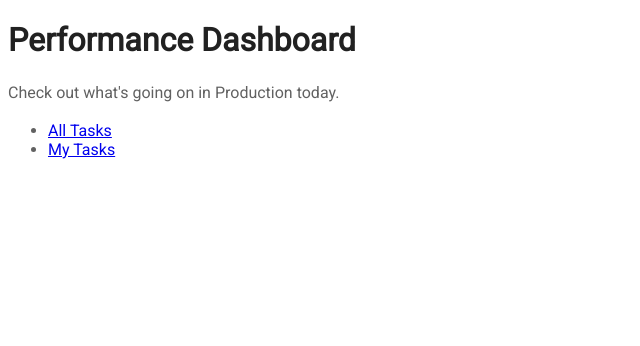
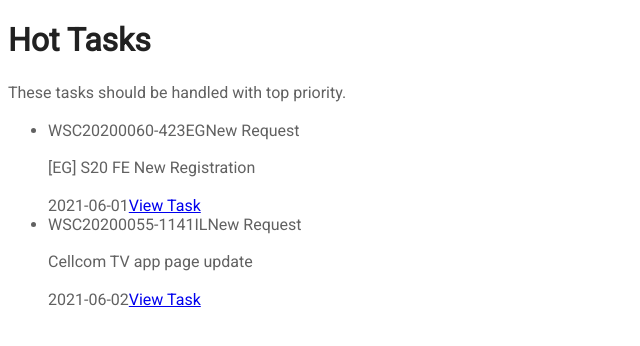
Before and after one commit to robdecipher/joffrey-ui, a Next.js app: page / in a window 1280 px wide. Shown: the top 346 px of the page, without its empty margins (0-640 px from the left). Built offline with nearby package versions, Linux system fonts and the light colour scheme.

Commit message:
HotListTasks component added to / route

```diff
--- /dev/null
+++ b/components/tasks/task-item.js
@@ -0,0 +1,23 @@
+import Link from 'next/link';
+
+function TaskItem(props) {
+
+    const { id, site, status, summary, duedate } = props;
+    const viewTaskLink = `/tasks/${id}`;
+
+    return(
+        <li>
+            <div>
+                <span>{id}</span>
+                <span>{site}</span>
+                <span>{status}</span>
+                <p>{summary}</p>
+                <span>{duedate}</span>
+                <Link href={viewTaskLink}>View Task</Link>
+            </div>
+        </li>
+    );
+
+}
+
+export default TaskItem;
--- /dev/null
+++ b/components/tasks/task-list.js
@@ -0,0 +1,17 @@
+import TaskItem from './task-item';
+
+function TaskList(props) {
+
+    const { items } = props;
+
+    return(
+        <div>
+            <ul>
+                {items.map((task => <TaskItem key={task.id} id={task.id} site={task.site} status={task.status} summary={task.summary} duedate={task.duedate} />))}
+            </ul>
+        </div>
+    );
+
+}
+
+export default TaskList;
--- /dev/null
+++ b/dummy-data.js
@@ -0,0 +1,65 @@
+const DUMMY_TASKS = [
+    {
+        id: 'WSC20200060-423',
+        summary: '[EG] S20 FE New Registration',
+        site: 'EG',
+        duedate: '2021-06-01',
+        status: 'New Request',
+        isHotList: true,
+    },
+    {
+        id: 'WSC20200055-1141',
+        summary: 'Cellcom TV app page update',
+        site: 'IL',
+        duedate: '2021-06-02',
+        status: 'New Request',
+        isHotList: true,
+    },
+    {
+        id: 'WSC20200008-1128',
+        summary: 'PCD DA - CHANGE Cyber Day',
+        site: 'CL',
+        duedate: '2021-06-01',
+        status: 'Review Contents',
+        isHotList: false,
+    },
+    {
+        id: 'WSC20200062-1616',
+        summary: '[ZA] Samsung Care+ Page Updates | A Series Updates',
+        site: 'ZA',
+        duedate: '2021-06-01',
+        status: 'AEM WORKFLOW IN PROGRESS',
+        isHotList: false,
+    },
+    {
+        id: 'WSC20200026-2239',
+        summary: 'SEAS [CH & CH_FR] Eco Homepage Curation: S.com Explore : Reimagine a better planet [Jun 4th (07:00) - Jun 6th (06:59)]',
+        site: 'CH',
+        duedate: '2021-06-04',
+        status: 'Review Contents',
+        isHotList: false,
+    },
+  ];
+
+  export function getHotListTasks() {
+    return DUMMY_TASKS.filter((task) => task.isHotList);
+  }
+
+  export function getAllTasks() {
+    return DUMMY_TASKS;
+  }
+
+  export function getFilteredTasks(statusFilter) {
+    const status = statusFilter;
+
+    let filteredTasks = DUMMY_TASKS.filter((task) => {
+      const taskStatus = task.status;
+      return taskStatus === status;
+    });
+
+    return filteredTasks;
+  }
+
+  export function getTaskById(id) {
+    return DUMMY_TASKS.find((task) => task.id === id);
+  }
--- a/pages/index.js
+++ b/pages/index.js
@@ -1,24 +1,18 @@
-import Link from 'next/link';
+import { getHotListTasks } from '../dummy-data';
+import TaskList from '../components/tasks/task-list';
 
-function Dashboard() {
+function HotList() {
 
-
+    const hotListTasks = getHotListTasks();
 
     return(
         <div>
-            <h1>Performance Dashboard</h1>
-            <p>Check out what's going on in Production today.</p>
-            <ul>
-                <li>
-                    <Link href='/tasks'>All Tasks</Link>
-                </li>
-                <li>
-                    <Link href='/tasks/my-tasks'>My Tasks</Link>
-                </li>
-            </ul>
+            <h1>Hot Tasks</h1>
+            <p>These tasks should be handled with top priority.</p>
+            <TaskList items={hotListTasks} />
         </div>
     );
 
 }
 
-export default Dashboard;
+export default HotList;
```
Also changed, not shown: pages/tasks/[...status].js (added, +12 -0 lines), pages/tasks/[taskId].js (added, +9 -0 lines), pages/tasks/[userid].js (deleted, +0 -19 lines), pages/tasks/index.js (+6 -4 lines), pages/users/[userid]/index.js (deleted, +0 -17 lines), pages/users/index.js (deleted, +0 -22 lines).
